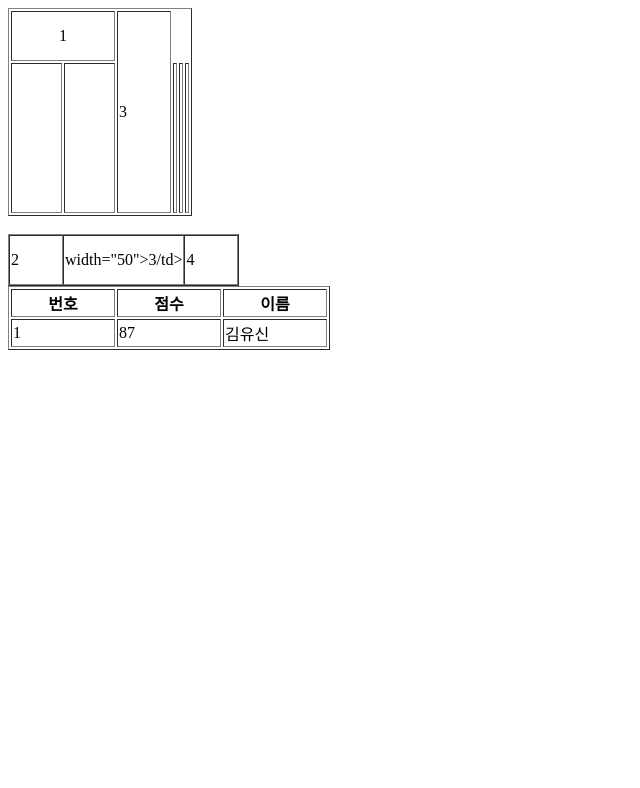
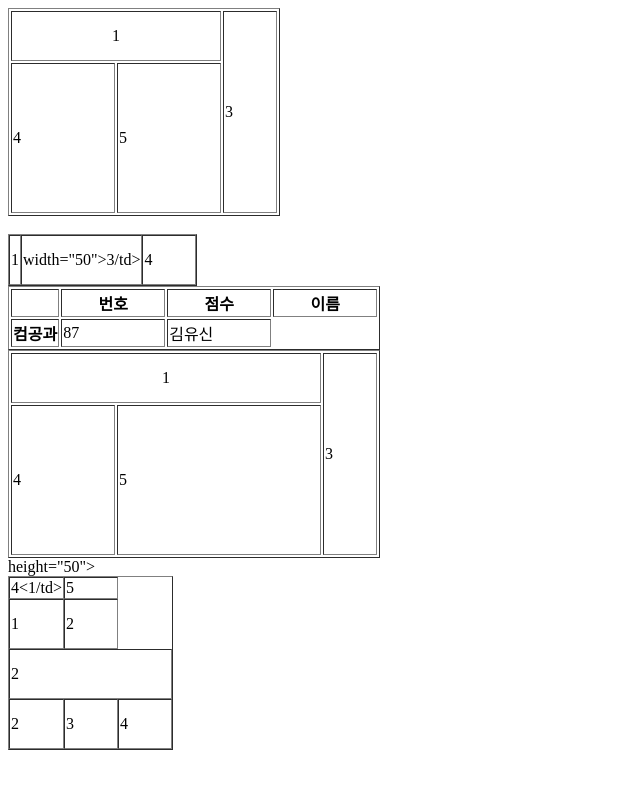
Before and after one commit to Gu-min-sung/one_huwa, a plain HTML site: page 0522study/table1.html in a window 1280 px wide. Shown: the whole page, without its empty margins (0-640 px from the left). Drawn offline with Linux system fonts and the light colour scheme.

Commit message:
테이블 수정

```diff
--- a/0522study/table1.html
+++ b/0522study/table1.html
@@ -36,17 +36,16 @@
                 <td width="50" rowspan="2">3</td>
             </tr>
             <tr height="150">
-                <td></td>
-                <td></td>
-                <td></td>
-                <td></td>
-                <td></td>
+                <td width="100">4</td>
+                <td width="100">5</td>
+
             </tr>
+        </table>
+
         <table border="1" cellspacing="0">
 
-            </tr>
             <tr height="50">
-                <td width="50">2</td>
+                <td colspan="4">1</td>
                 <td>width="50">3/td>
                 <td width="50">4</td>
 
@@ -56,18 +55,59 @@
           <table border="1">
                 <thead>
                     <tr>
+                        <th></th>
                         <th width="100">번호</th>
                         <th width="100">점수</th>
                         <th width="100">이름</th>
                     </tr>
                 </thead>
+                <today>
                     <tr>
-                        <td>1</td>
-                        <td>87</td>
-                        <td>김유신</td>
+                     <th>컴공과</th>
+                     <td<1</td>
+                     <td>87</td>
+                     <td>김유신</td>
+
+                 </tr>
 
         <table>
 
         </table>
+
+
+
+        <table border="1">
+            <tr height="50">
+                <td width="100" align="center" colspan="2">1</td>
+
+                <td width="50" rowspan="2">3</td>
+            </tr>
+            <tr height="150">
+                <td width="100">4</td>
+                <td width="200">5</td>
+            </tr>
+        </table>
+        <table border="1"  cellspacing="0"
+            <tr> height="50">
+                <td colspan>4<1/td>
+
+                <td>5</td>
+            </tr>
+            <tr height="50">  <!--3번째 tr-->
+                <td>1</td>
+
+                <td width="4">2</td>
+            </tr>
+            <tr height="50">
+
+                <td colspan="50">2</td>
+            </tr>
+            <tr height="50">  <!--6번째-->
+                <td width="50">2</td>
+                <td width="50">3</td>
+                <td width="50">4</td>
+
+            </tr>
+        </table>
     </body>
     </html>
```
